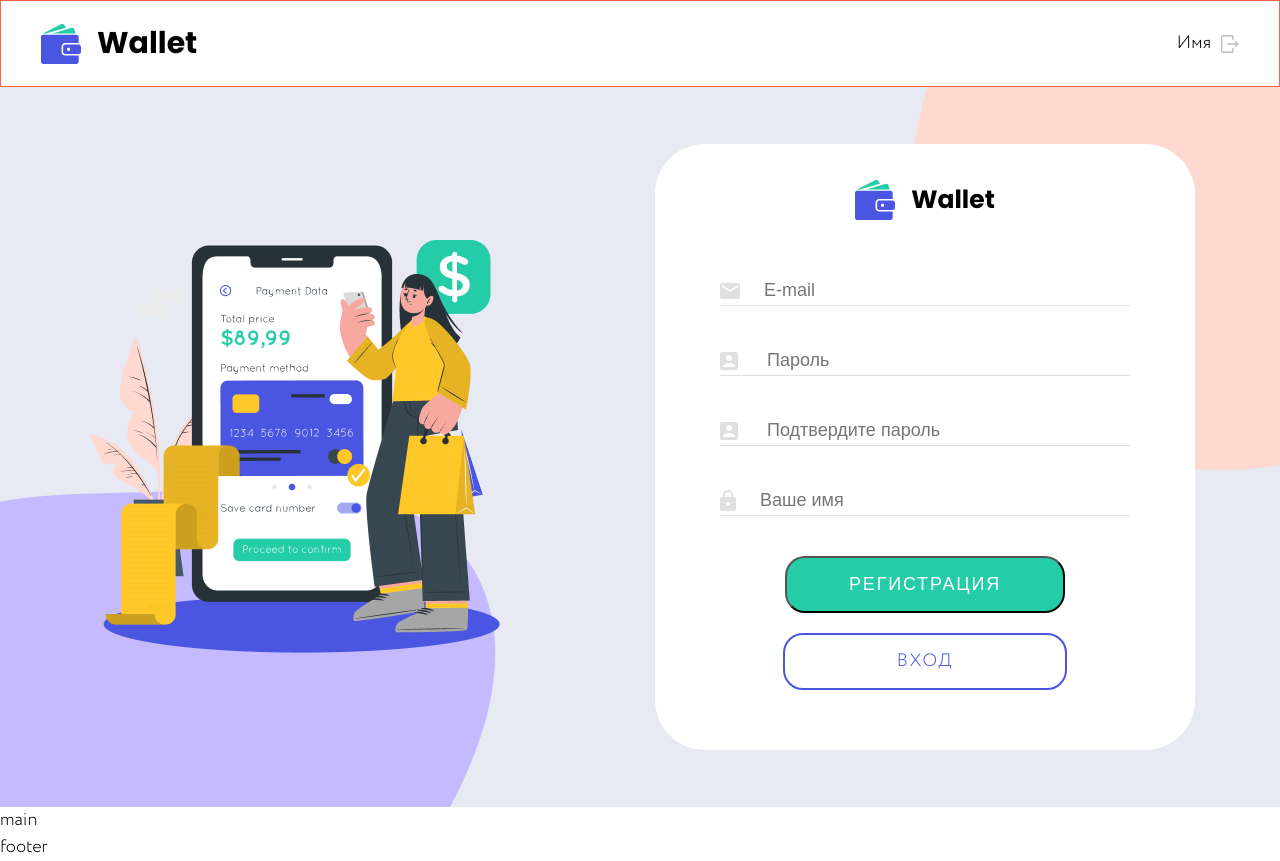
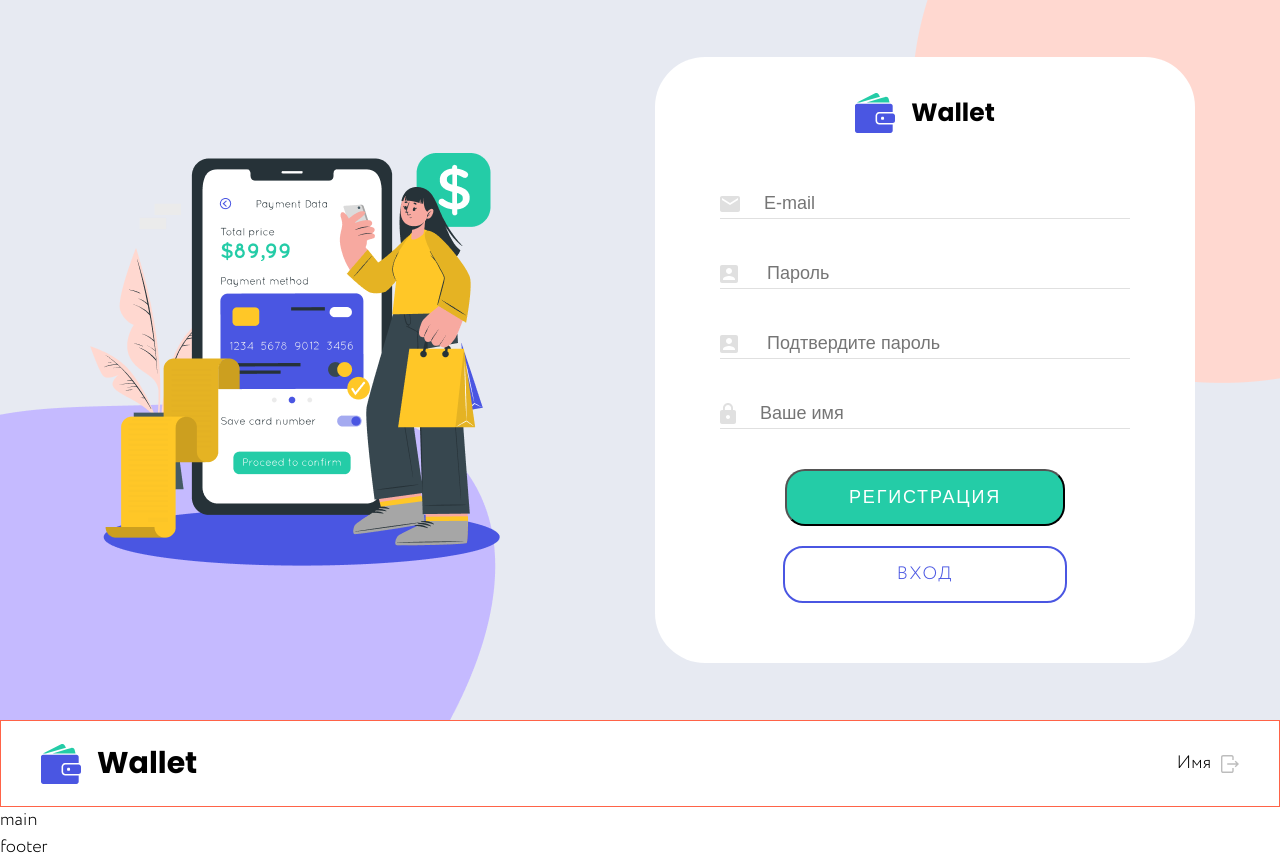
Before and after one commit to KMyroslav/group_project_wallet-front, a React (Create React App) app: page / in a window 1280 px wide. Built offline with nearby package versions, Linux system fonts and the light colour scheme.

Commit message:
go to the home mistake

```diff
--- a/src/App.js
+++ b/src/App.js
@@ -9,10 +9,11 @@ import Header from './pages/Header/Header';
 function App() {
   return (
     <div className={s.container}>
-      <Header />
       <Switch>
         <Route path="/" component={RegistrationPage} />
       </Switch>
+
+      <Header />
       <main>main</main>
       <footer>footer</footer>
     </div>
```
